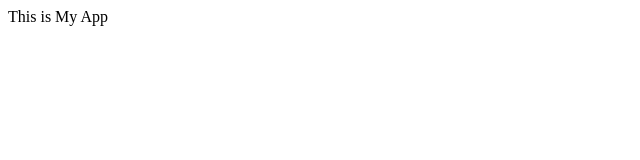
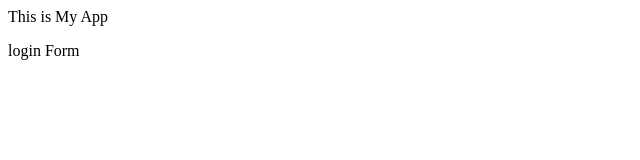
Before and after one commit to stephen2118007/mysimpleapp, a plain HTML site: page index.html in a window 1280 px wide. Shown: the full height of the page, 0-640 px from the left. Drawn offline with Linux system fonts and the light colour scheme.

Commit message:
login form

```diff
--- /dev/null
+++ b/dir2/app2.js
@@ -0,0 +1 @@
+console.log(123)
--- a/index.html
+++ b/index.html
@@ -4,5 +4,6 @@
     </head>
     <body>
         <p>This is My App</p>
+        login Form
     </body>
 </html>
```
Also changed, not shown: log.txt (added), login.html (added).
